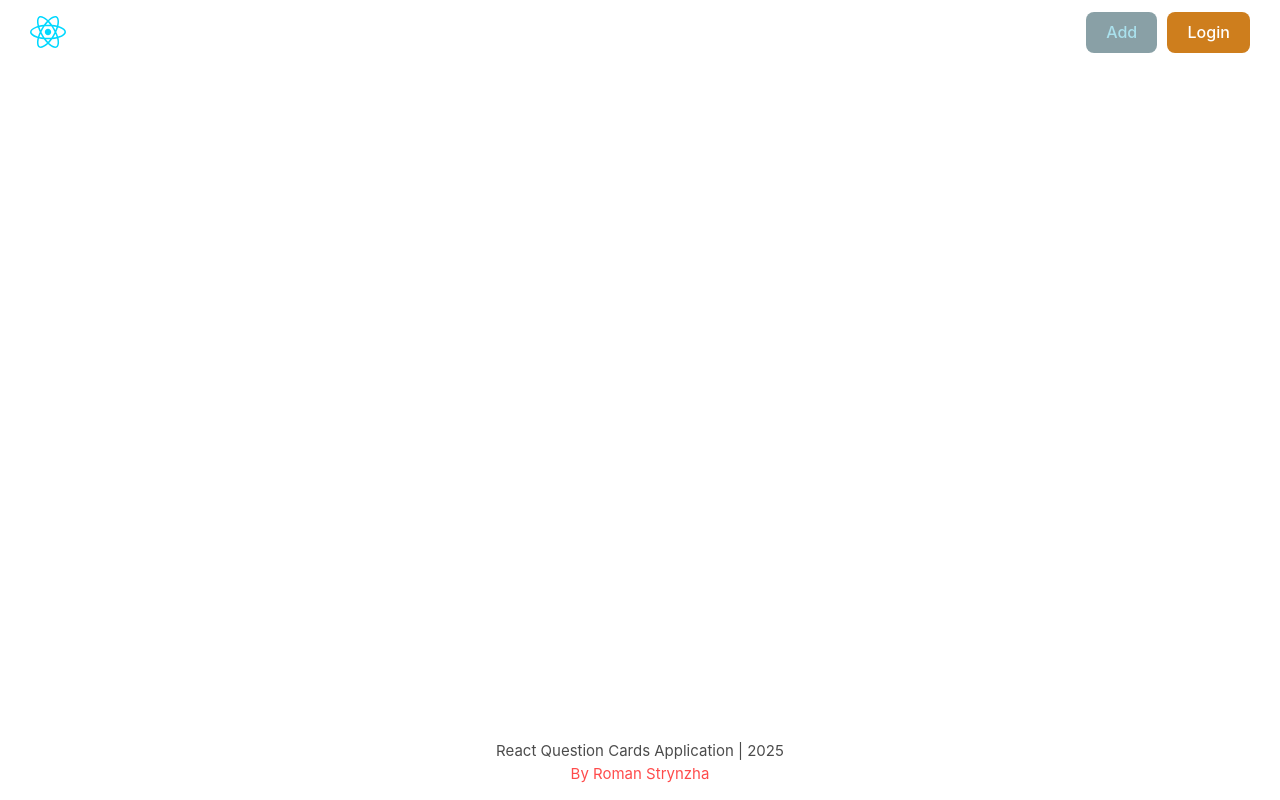
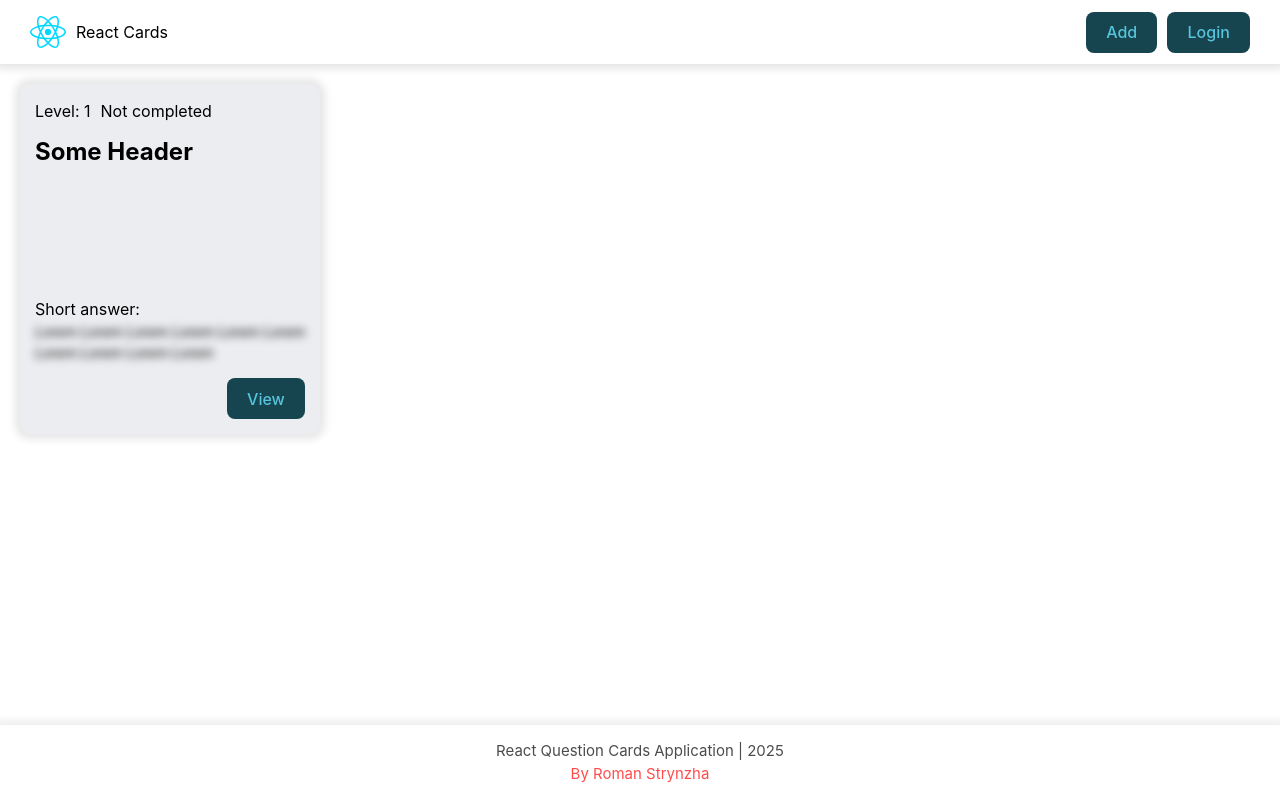
Before and after one commit to pamaxa-s3/react-app-course, a React (Vite) app: page / in a window 1280 px wide. Built offline with nearby package versions, Linux system fonts and the light colour scheme.

Commit message:
add Home page and Question Card

```diff
--- a/src/components/Header/Header.jsx
+++ b/src/components/Header/Header.jsx
@@ -1,17 +1,19 @@
 import { Button } from '@components/Button';
 import cls from './Header.module.css';
 import logo from '@assets/react.svg';
+import { useNavigate } from 'react-router-dom';
 
 export const Header = () => {
+	const navigate = useNavigate();
 	return (
 		<header className={cls.header}>
-			<p>
+			<p onClick={() => navigate('/')}>
 				<img src={logo} alt="logo react" />
 				<span>React Cards</span>
 			</p>
 			<div className={cls.headerButtonGroup}>
-				<Button isDisabled>Add</Button>
-				<Button isActive>Login</Button>
+				<Button onClick={() => navigate('/addquestion')}>Add</Button>
+				<Button>Login</Button>
 			</div>
 		</header>
 	);
--- a/src/components/Header/Header.module.css
+++ b/src/components/Header/Header.module.css
@@ -17,6 +17,7 @@
 		gap: 10px;
 		cursor: pointer;
 		user-select: none;
+		color: var(--text-color);
 	}
 }
 
--- a/src/components/MainLayout/MainLayout.module.css
+++ b/src/components/MainLayout/MainLayout.module.css
@@ -19,6 +19,6 @@
 }
 
 .main {
-  flex: 1;
-	padding: 0 20px;
+	flex: 1;
+	padding: 20px;
 }
--- /dev/null
+++ b/src/components/QuestionCard/QuestionCard.jsx
@@ -0,0 +1,21 @@
+import { Button } from '@components/Button';
+import cls from './QuestionCard.module.css';
+
+export const QuestionCard = () => {
+	return (
+		<div className={cls.card}>
+			<div className={cls.cardLabels}>
+				<div>Level: 1</div>
+				<div>Not completed</div>
+			</div>
+			<h5 className={cls.cardTitle}>Some Header</h5>
+			<div className={cls.cardAnswers}>
+				<span>Short answer: </span>
+				<p className={cls.cardAnswer}>
+					Lorem Lorem Lorem Lorem Lorem Lorem Lorem Lorem Lorem Lorem
+				</p>
+			</div>
+			<Button onClick={() => {}}>View</Button>
+		</div>
+	);
+};
--- /dev/null
+++ b/src/components/QuestionCard/QuestionCard.module.css
@@ -0,0 +1,47 @@
+.card {
+	width: 300px;
+	height: 350px;
+	border-radius: 10px;
+	padding: 15px;
+	background-color: var(--card-bg-color);
+	color: var(--text-color);
+	-webkit-box-shadow: 0 0 8px 5px rgba(0, 0, 0, 0.1);
+	-moz-box-shadow: 0 0 8px 5px rgba(0, 0, 0, 0.1);
+	box-shadow: 0 0 8px 5px rgba(0, 0, 0, 0.1);
+	display: flex;
+	flex-direction: column;
+	justify-content: flex-start;
+	align-items: flex-start;
+	gap: 15px;
+
+	button {
+		align-self: flex-end;
+	}
+}
+
+.cardLabels {
+	display: flex;
+	gap: 10px;
+}
+
+.cardTitle {
+	font-size: 24px;
+	line-height: 28px;
+}
+
+.cardAnswers {
+	margin-top: auto;
+}
+
+.cardAnswer {
+	font-size: 14px;
+	filter: blur(4px);
+	font-style: italic;
+	text-align: justify;
+	cersor: pointer;
+	transition: filter 0.8s ease-in-out;
+}
+
+.cardAnswer:hover {
+		filter: none;
+	}
--- /dev/null
+++ b/src/components/QuestionCard/index.jsx
@@ -0,0 +1 @@
+export {QuestionCard} from './QuestionCard'
--- a/src/index.css
+++ b/src/index.css
@@ -5,8 +5,10 @@
 	--btn-bg-color: #383b3f;
 	--btn-text-color: #fff;
 
-	--shadow-top: 0 2px 8px 0 rgba (0, 0, 0, 0.2);
-	--shadow-bottom: 0 -2px 8px 0 rgba (0, 0, 0, 0.2);
+	--card-bg-color: #343a46;
+
+	--shadow-top: 0 0 8px 5px rgba(0, 0, 0, 0.1);
+	--shadow-bottom: 0 0 8px 5px rgba(0, 0, 0, 0.1);
 
 	font-family: Inter, system-ui, Avenir, Helvetica, Arial, sans-serif;
 	line-height: 1.5;
@@ -44,8 +46,10 @@ body {
 		--btn-bg-color: #16444f;
 		--btn-text-color: #57c4dc;
 
-		--shadow-top: 0 2px 8px 0 rgba (0, 0, 0, 0.2);
-		--shadow-bottom: 0 -2px 8px 0 rgba (0, 0, 0, 0.2);
+		--card-bg-color: #ebedf0;
+
+		--shadow-top: 0 0 8px 5px rgba(0, 0, 0, 0.1);
+		--shadow-bottom: 0 0 8px 5px rgba(0, 0, 0, 0.1);
 	}
 }
 
@@ -57,7 +61,9 @@ body {
 		--btn-bg-color: #383b3f;
 		--btn-text-color: #fff;
 
-		--shadow-top: 0 2px 8px rgba 0 (0, 0, 0, 0.2);
-		--shadow-bottom: 0 -2px 8px rgba 0  (0, 0, 0, 0.2);
+		--card-bg-color: #343a46;
+
+		--shadow-top: 0 0 8px 5px rgba(0, 0, 0, 0.1);
+		--shadow-bottom: 0 0 8px 5px rgba(0, 0, 0, 0.1);
 	}
 }
--- a/src/page/Home/Home.jsx
+++ b/src/page/Home/Home.jsx
@@ -1,5 +1,10 @@
+import {QuestionCard} from '@components/QuestionCard'
+import cls from './Home.module.css'
+
 export const Home = () => {
-  return (
-    <div>Home</div>
-    )
-}
+	return (
+		<div>
+			<QuestionCard />
+		</div>
+	);
+};
```
